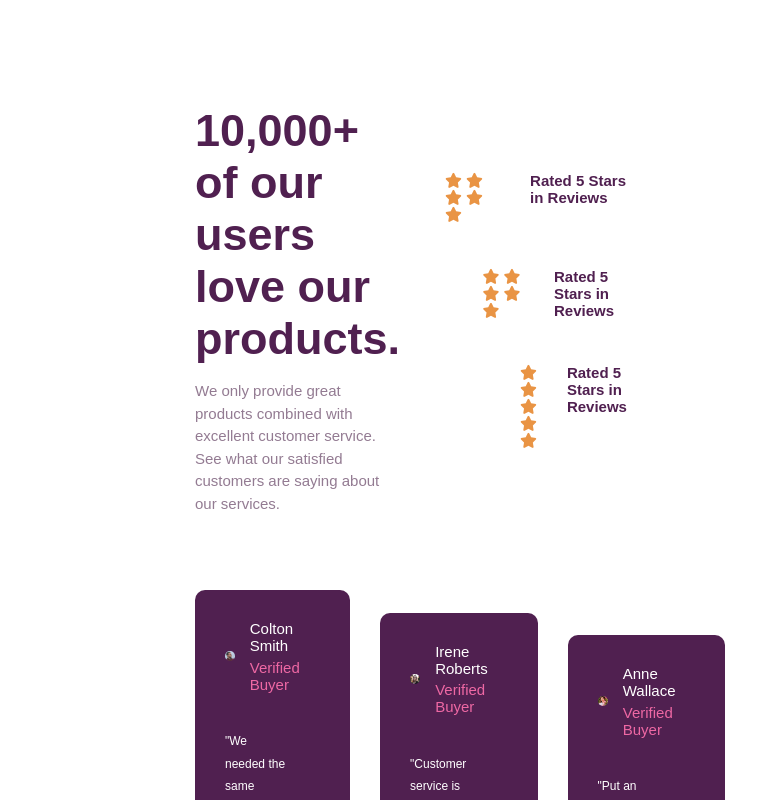
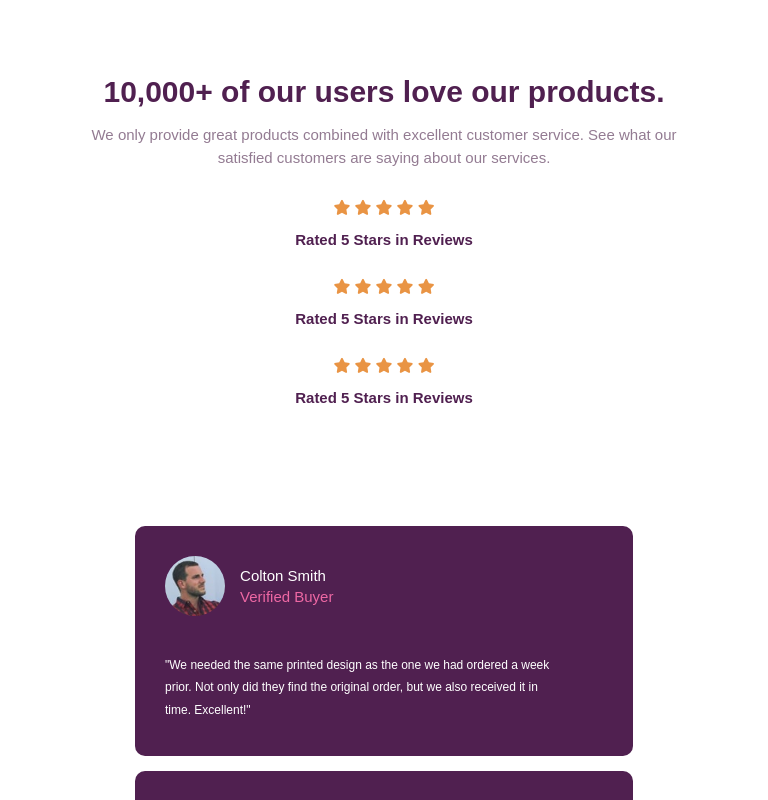
Before and after one commit to moeen-mahmud/social-proof-section, a plain HTML site: page index.html in a window 768 px wide. Shown: the top 800 px of the page. Drawn offline with Linux system fonts and the light colour scheme.

Commit message:
added media queries

```diff
--- a/styles/style.css
+++ b/styles/style.css
@@ -92,7 +92,7 @@
   padding: 2rem 4rem 2rem 2rem;
   background-color: var(--primary-very-dark-magenta);
   border-radius: 10px;
-  height: 230px;
+  min-height: 230px;
 }
 
 .card--header {
@@ -131,3 +131,79 @@
 .card--three {
   margin-top: 3rem;
 }
+
+/* Media Queries */
+
+@media only screen and (min-width: 320px) and (max-width: 768px) {
+  .container {
+    margin: 5rem 0;
+  }
+
+  .content--section {
+    display: grid;
+    grid-template-columns: 1fr;
+    place-items: center;
+    padding: 0 1rem;
+  }
+
+  .content {
+    padding: 0;
+    text-align: center;
+  }
+
+  .content--title {
+    font-size: 2rem;
+    padding: 0 1rem;
+  }
+
+  .ratings {
+    display: flex;
+    flex-direction: column;
+    justify-content: center;
+    gap: 0;
+    text-align: center;
+    margin: 0;
+  }
+
+  .ratings--reviews,
+  .ratings--report,
+  .ratings--best {
+    margin: 2rem 0;
+  }
+
+  .ratings--content {
+    margin-top: 1rem;
+  }
+
+  .card--section {
+    display: flex;
+    flex-direction: column;
+    justify-content: center;
+    gap: 1rem;
+    margin: 0;
+    padding: 1rem;
+  }
+
+  .card {
+    padding-right: 4.5rem;
+  }
+
+  .card--two,
+  .card--three {
+    margin: 0;
+  }
+}
+
+@media only screen and (min-width: 669px) and (max-width: 1312px) {
+  .container {
+    margin: 5rem 0;
+  }
+
+  .content--section {
+    padding: 0 5rem;
+  }
+
+  .card--section {
+    margin: 5rem 8rem;
+  }
+}
```
